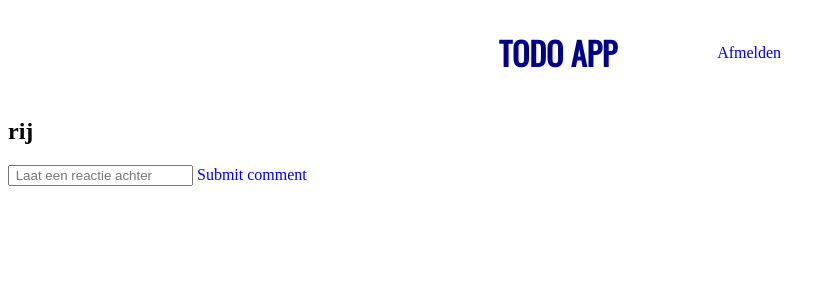
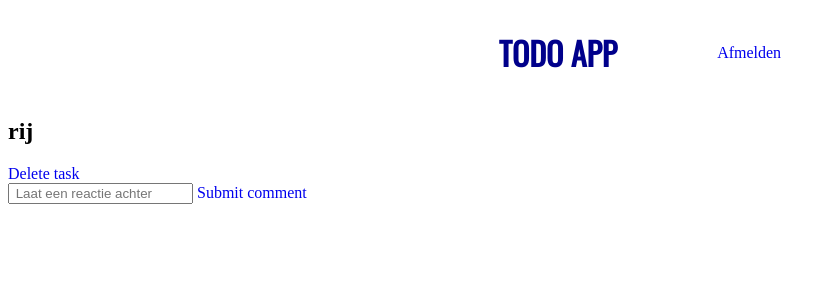
Before and after one commit to LaurenVD/2IMD-development4-herexamen, a PHP site: page /task.php?task=4 in a window 1280 px wide. Shown: the top 300 px of the page, without its empty margins (0-836 px from the left). Run offline with PHP 8.4, Linux system fonts and the light colour scheme; the visitor is signed in with stand-in values (Sample User, id 1); data comes from the database, SQL or seed files in the repository; tables that the repository leaves empty or names only in its code hold one stand-in row (values such as "Sample post").

Commit message:
feat: able to delete lists and tasks

```diff
--- a/classes/Task.php
+++ b/classes/Task.php
@@ -85,9 +85,10 @@
         }
 
         // get all task information
-        public static function getAll() {
+        public static function getAll($lijstId) {
             $conn = Db::getInstance();
-            $statement = $conn->prepare("select * from task");
+            $statement = $conn->prepare("select * from task where lijstId = :lijstId");
+            $statement->bindValue(':lijstId', $lijstId);
             $statement->execute();
             return $statement->fetchAll(PDO::FETCH_ASSOC);
         }
@@ -104,8 +105,8 @@
         // delete user task (future)
         public static function deleteTask($taskId) {
             $conn = Db::getInstance();
-            $statement = $conn->prepare("delete from task where id = :topicId");
-            $statement->bindValue(":topicId", $taskId);
+            $statement = $conn->prepare("delete from task where id = :taskId");
+            $statement->bindValue(":taskId", $taskId);
             $statement->execute();
         }
     }
--- /dev/null
+++ b/delete_task.php
@@ -0,0 +1,6 @@
+<?php
+    include_once('core/autoload.php');
+
+    Task::deleteTask($_GET["task"]);
+    header("Location: index.php");
+?>
--- a/lijst.php
+++ b/lijst.php
@@ -23,6 +23,8 @@
         <p><?php echo htmlspecialchars($lijst['description']); ?></p>
     </div>
 
+    <a href="delete_lijst.php?lijst=<?php echo $_GET["lijst"]; ?>" class="delete">Delete list</a>
+
     <div class="content">
         <h2>Todo's</h2>
 
@@ -30,7 +32,7 @@
 
         <!-- todo toevoegen -->
         <div class="topic">
-            <a href="add_task.php" class="add">Add a new todo!<i class="fas fa-plus" style="color: #C78743;"></i></a>
+            <a href="add_task.php" class="add">Add a new task!</a>
         </div>
 
         <!-- tabel -->
--- a/task.php
+++ b/task.php
@@ -21,6 +21,8 @@
     <div class="header">
         <h2><?php echo htmlspecialchars($task['title']); ?></h2>
     </div>
+
+    <a href="delete_task.php?task=<?php echo $_GET["task"]; ?>" class="delete">Delete task</a>
 
     <div class="commentSection">
                 <div class="commentForm">
```
Also changed, not shown: classes/User.php (+9 -0 lines).
